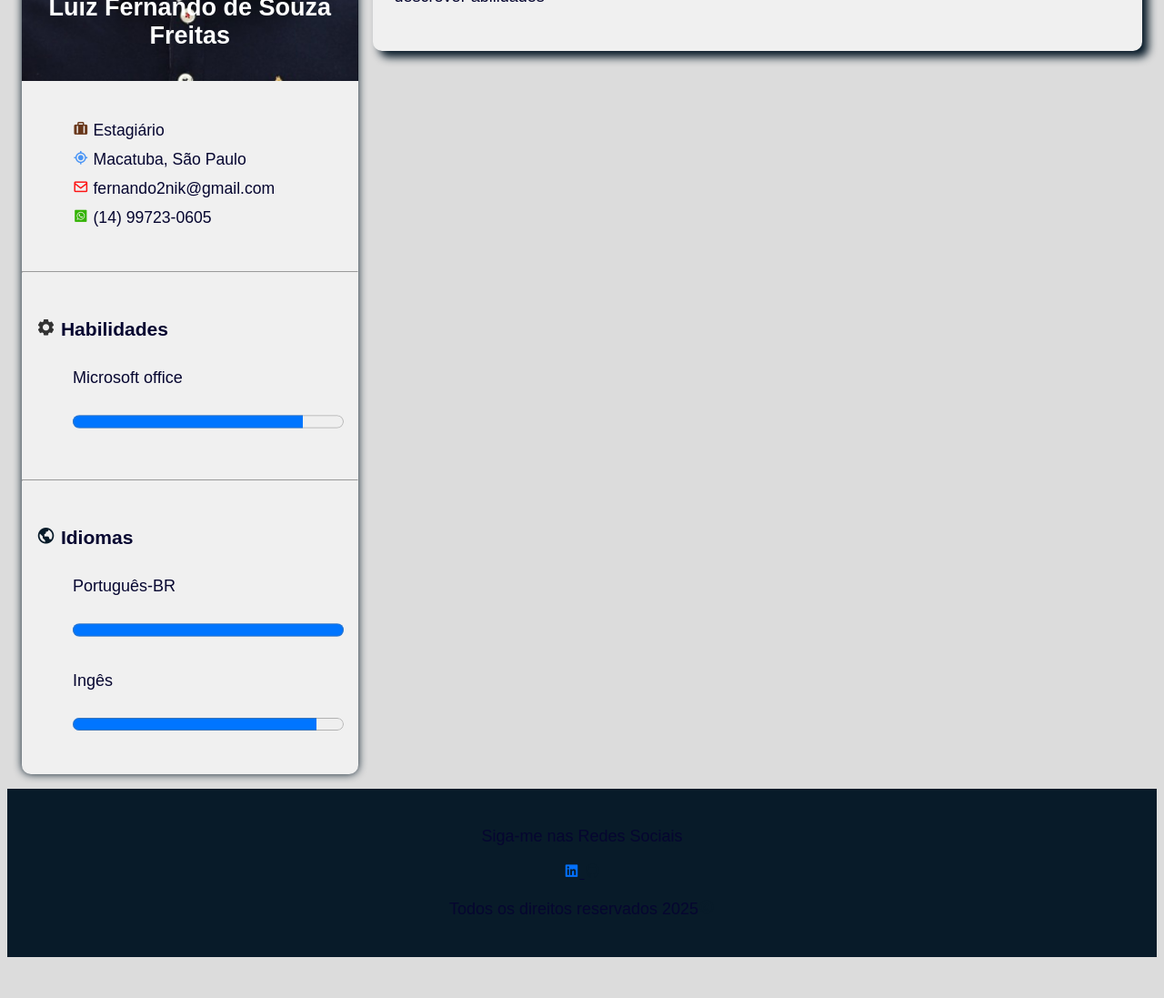
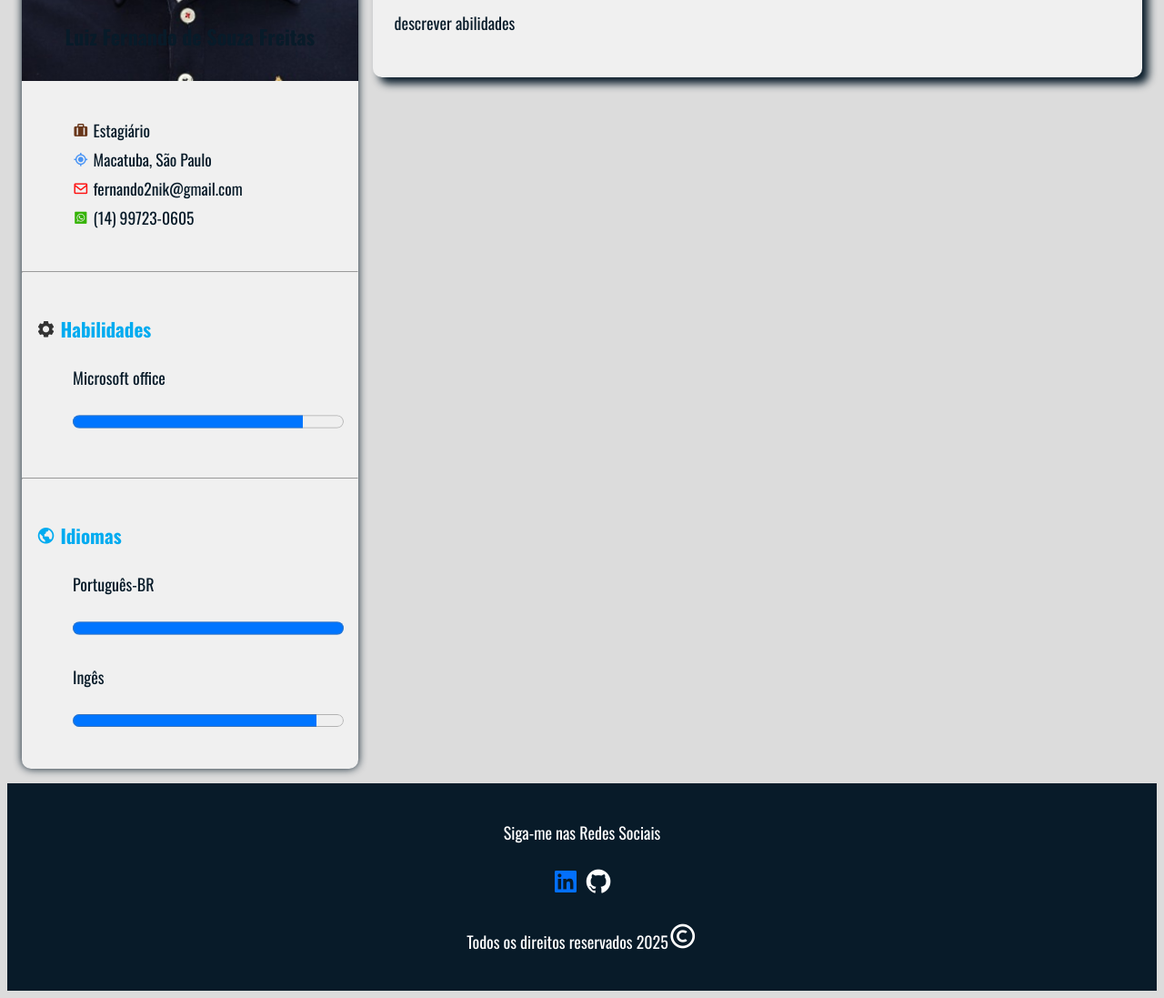
Before and after one commit to Luiz599/Curriculo, a plain HTML site: page index.html in a window 1280 px wide. Shown: the part 420-1517 px from the top of the page at 91% size. Before the commit the page ends 1480 px from the top, so only its background shows below. Drawn offline with nearby package versions, Linux system fonts and the light colour scheme.

Commit message:
Muito Mais style

```diff
--- a/style.css
+++ b/style.css
@@ -1,89 +1,161 @@
+@import url('https://fonts.googleapis.com/css2?family=Oswald:wght@200..700&display=swap');
+
+:root {
+    --base-color: #081b29;
+    --title-color: #00abf0;
+}
+
 *{
     margin: 1;
     padding: 1;
     box-sizing: border-box;
-    color: #060630;
+    color: #081b29;
 }
+
 body {
     background-color: gainsboro;
     font-family: 'Oswald', sans-serif;
     font-style: normal;
     font-size: 18px;
 }
+
 ul {
     list-style: none;
 }
+
 main{
     margin: 1rem;
     display: grid;
     grid-template-columns: 30% 1fr;
     grid-gap: 1rem;
 }
+
 .left{
     background-color: #f0f0f0;
     box-shadow: 0 0 10px #081b29;
     border-radius: 10px;
 }
+
 .foto{
     position: relative;
 }
+
 .foto img{
     width: 100%;
     border-top-left-radius: 10px;
     border-top-right-radius: 10px;
 }
+
 .foto h1{
     position: absolute;
-    bottom: 1rem;
-    color: #fff;
+    bottom: 1.2rem;
+    color: var(--base-color);
     width: 100%;
     text-align: center;
+    font-size: 22px;
 }
+
 i{
-    color: #081b29;
+    color: var(--base-color);
 }
+
 .pessoais, .habilidades, .idiomas{
-    color: aqua;
+    color: var(--base-color);
     padding: 1rem;
     line-height: 2rem;
 }
+
 .pessoais{
     font-size: 1.1rem;
 }
+
+.pessoais ul li {
+    display: flex;
+    align-items: center;
+}
+
+.pessoais ul li i {
+    margin-right: 5px;
+}
+
 progress{
     width: 100%;
     height: 1.8rem;
 }
+
 .sobre, .experiencias, .educacao{
     padding: 1.5rem;
     background-color: #f0f0f0;
-    box-shadow: 7px 7px 10px #081b29;
+    box-shadow: 7px 7px 10px var(--base-color);
     border-radius: 10px;
 }
+
 .sobre p{
     margin-top: 1rem;
 }
+
 .experiencias, .educacao{
     margin-top: 1rem;
 }
+
 .trabalho, .curso{
     margin: 1.5rem 0;
 }
+
 .nome-trabalho, .nome-curso{
     font-size: 1.3rem;
     font-weight: bold;
 }
+
 .trabalho p, .educacao p {
     margin-top: 0.5rem;
     line-height: 1.5rem;
     text-align: justify;
 }
+
 .data {
-    color: #081b29;
+    color: var(--base-color);
 }
+
+.atual {
+    background-color: var(--base-color);
+    color: #fff;
+    padding: 0.1rem 1rem;
+    border-radius: 5px;
+}
+
 footer{
-    background-color: #081b29;
+    background-color: var(--base-color);
     color: #fff;
     padding: 1.5rem 0;
     text-align: center;
+    line-height: 1.5rem;
 }
+
+footer p {
+    color: #fff;
+}
+
+footer i {
+    margin-top: 0.5rem;
+    color: white;
+    font-size: 32px;
+}
+
+a {
+    text-decoration: none;
+}
+
+h2, h2 i,
+h3, h3 i {
+    color: var(--title-color);
+}
+
+
+
+@media (max-width: 880px) {
+    main {
+        display: grid;
+        grid-template-columns: 1fr;
+    }
+}
```
